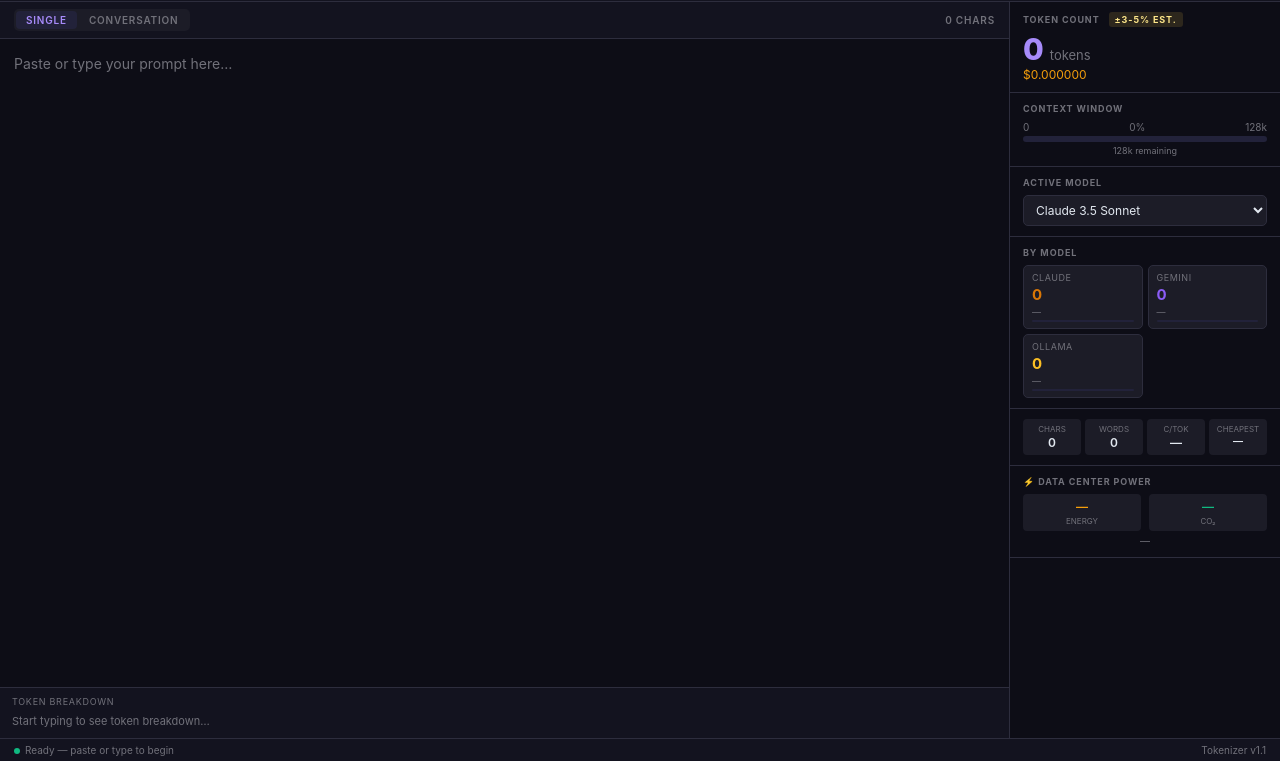
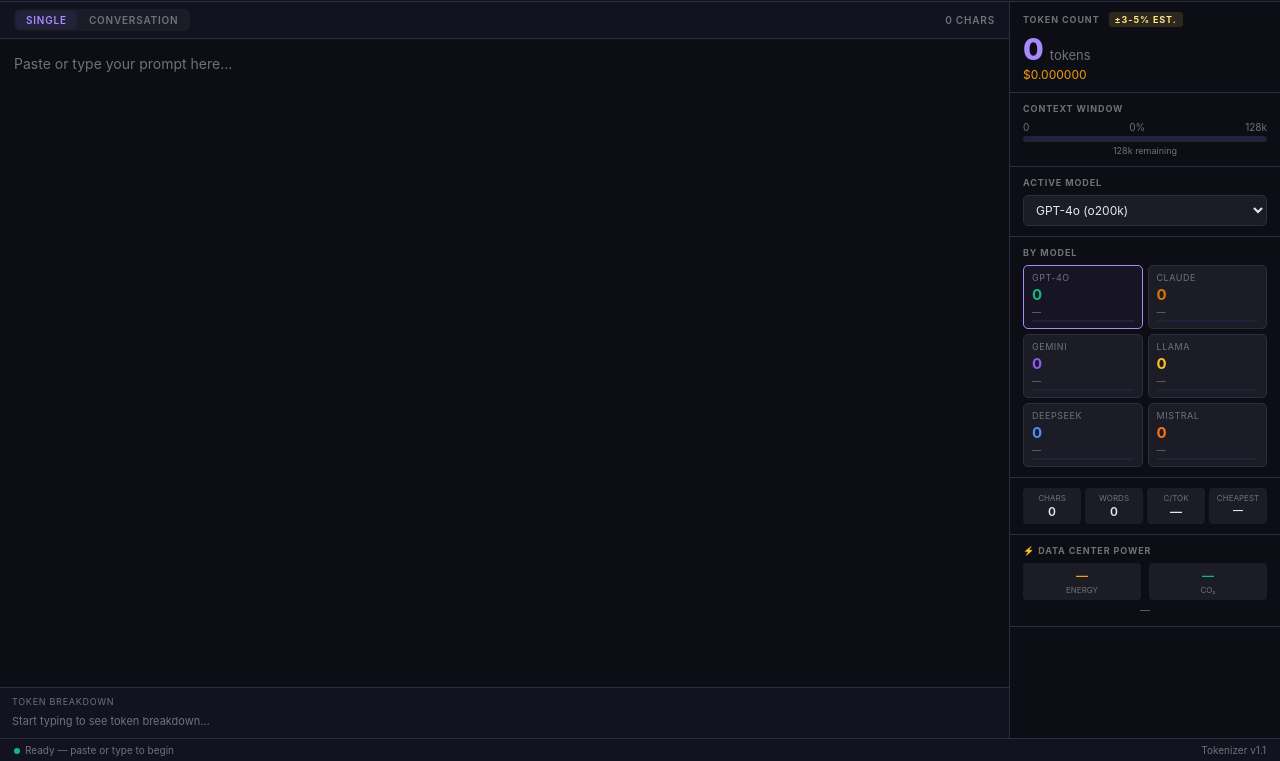
Before and after one commit to gyeningcorp/tokenizer, a browser extension: page desktop/renderer.html in a window 1280 px wide. Shown: the part 39-800 px from the top of the page. Drawn offline with Linux system fonts and the light colour scheme.

Commit message:
Revert "Desktop: keep only Claude, Gemini, Ollama — remove GPT/DeepSeek/Mistral/LM Studio/Jan/LocalAI/AnythingLLM"
This reverts commit 27c0f2d64564a910f8620bef4d9ad4685f7df79f.

```diff
--- a/desktop/renderer.html
+++ b/desktop/renderer.html
@@ -292,9 +292,13 @@
         <div class="stat-section">
           <div class="stat-section-title">Active Model</div>
           <select id="model-select" onchange="onModelChange()">
+            <option value="o200k_base">GPT-4o (o200k)</option>
             <option value="claude">Claude 3.5 Sonnet</option>
             <option value="gemini">Gemini 1.5 Pro</option>
-            <option value="llama3">Ollama (Local)</option>
+            <option value="llama3">LLaMA 3 70B</option>
+            <option value="deepseek">DeepSeek V3</option>
+            <option value="mistral">Mistral Large</option>
+            <option value="cl100k_base">GPT-4 (cl100k)</option>
           </select>
         </div>
 
@@ -333,6 +337,10 @@
           <div class="field-label">Presets</div>
           <div class="presets">
             <div class="preset-btn" onclick="applyPreset('http://localhost:11434','llama3')">Ollama</div>
+            <div class="preset-btn" onclick="applyPreset('http://localhost:1234','local')">LM Studio</div>
+            <div class="preset-btn" onclick="applyPreset('http://localhost:3001','local')">AnythingLLM</div>
+            <div class="preset-btn" onclick="applyPreset('http://localhost:1337','local')">Jan</div>
+            <div class="preset-btn" onclick="applyPreset('http://localhost:8080','local')">LocalAI</div>
           </div>
         </div>
         <div class="local-panel">
--- a/desktop/renderer.js
+++ b/desktop/renderer.js
@@ -26,9 +26,12 @@ const ENERGY_WH_PER_1M = {
   llama3:5000, mistral:3000, deepseek:2500, grok:4500,
 };
 const GRID_INFO = [
-  { key:"claude",  label:"Claude",  color:"#d97706" },
-  { key:"gemini",  label:"Gemini",  color:"#8b5cf6" },
-  { key:"llama3",  label:"Ollama",  color:"#fbbf24" },
+  { key:"o200k_base", label:"GPT-4o",   color:"#10b981" },
+  { key:"claude",     label:"Claude",   color:"#d97706" },
+  { key:"gemini",     label:"Gemini",   color:"#8b5cf6" },
+  { key:"llama3",     label:"LLaMA",    color:"#fbbf24" },
+  { key:"deepseek",   label:"DeepSeek", color:"#4f8ef7" },
+  { key:"mistral",    label:"Mistral",  color:"#f97316" },
 ];
 
 function estCl100k(t) {
```
